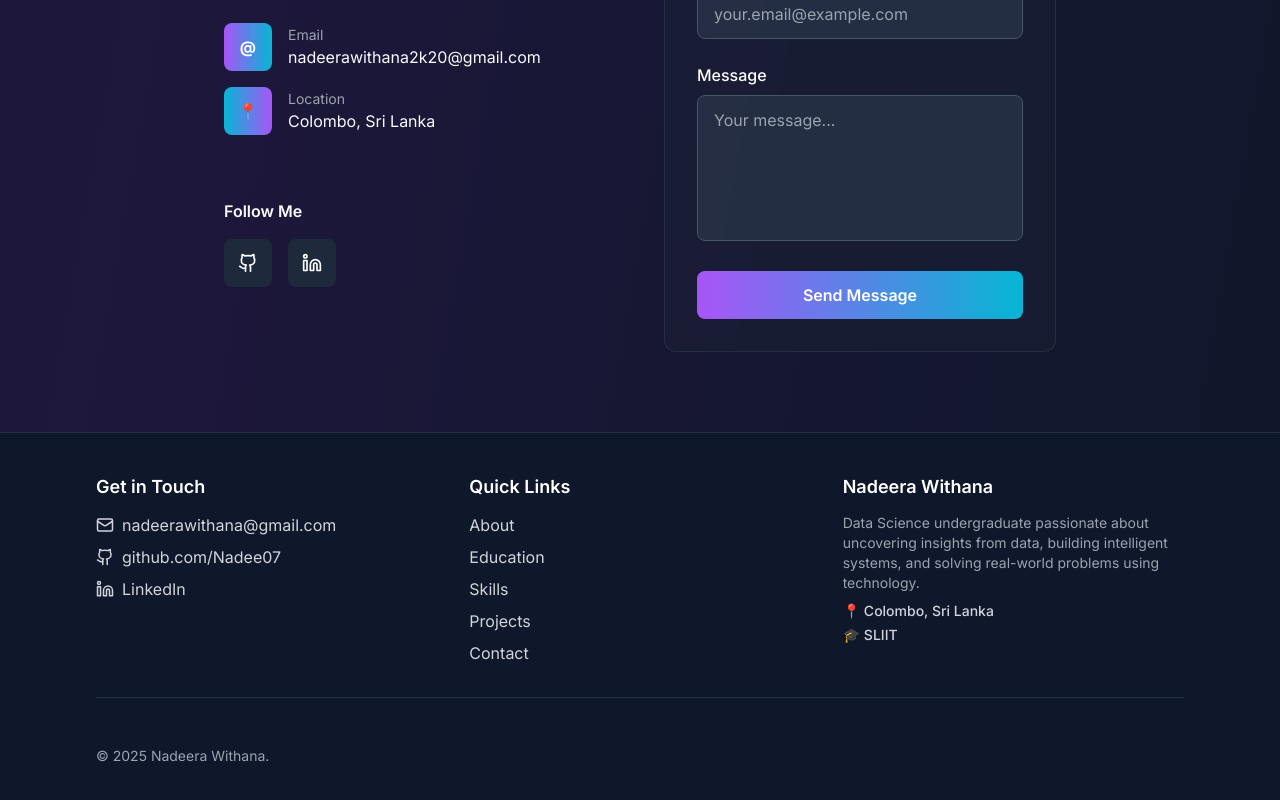
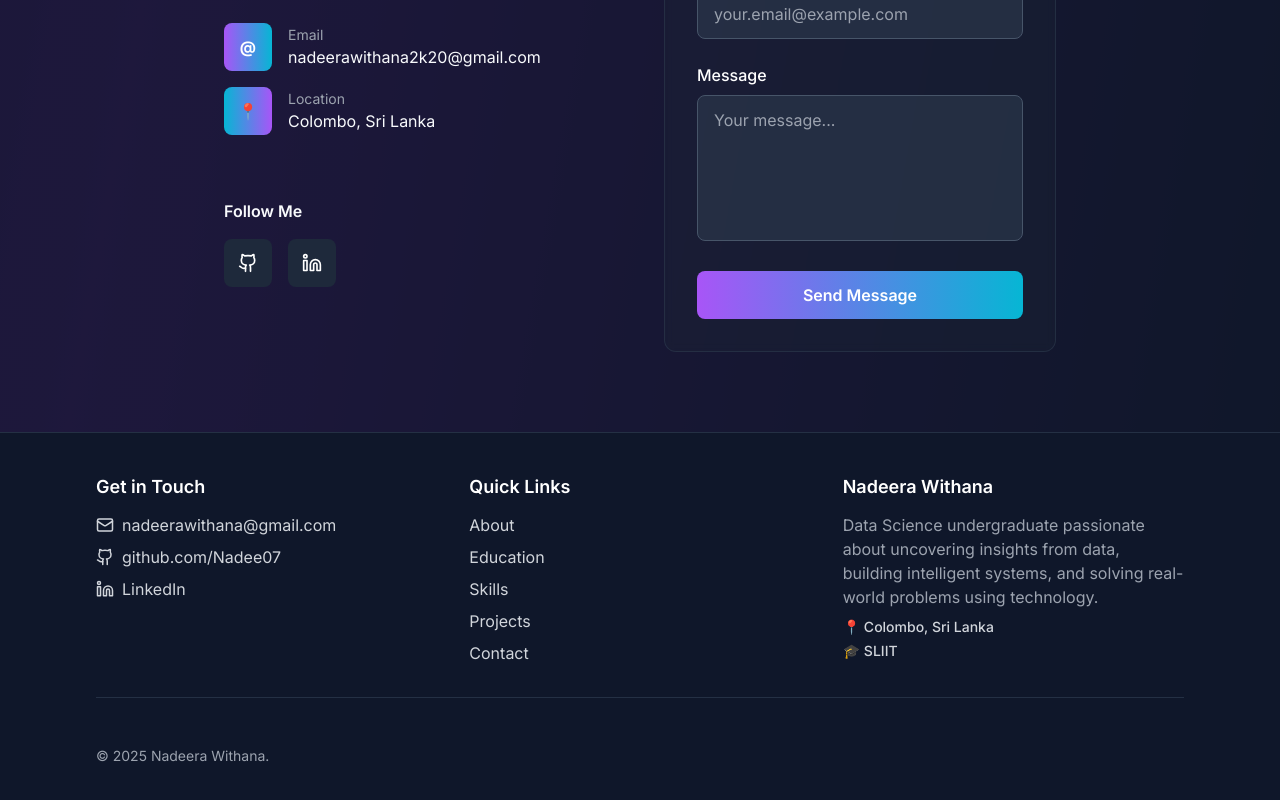
Before and after one commit to Nadee07/My_Portfolio, a React (Vite) app: page / in a window 1280 px wide. Shown: the part 6406-7206 px from the top of the page. Built offline with nearby package versions, Linux system fonts and the light colour scheme.

Commit message:
Updated footer

```diff
--- a/src/components/Footer.tsx
+++ b/src/components/Footer.tsx
@@ -78,7 +78,7 @@ const Footer = () => {
           <div>
             <h4 className="text-lg font-semibold text-gray-900 dark:text-white mb-3">Nadeera Withana</h4>
             <div className="mb-2">
-              <span className="block text-gray-600 dark:text-gray-400 text-sm">
+              <span className="block text-gray-600 dark:text-gray-400 text-m">
                 Data Science undergraduate passionate about uncovering insights from data, building intelligent systems, and solving real-world problems using technology.
               </span>
             </div>
```
